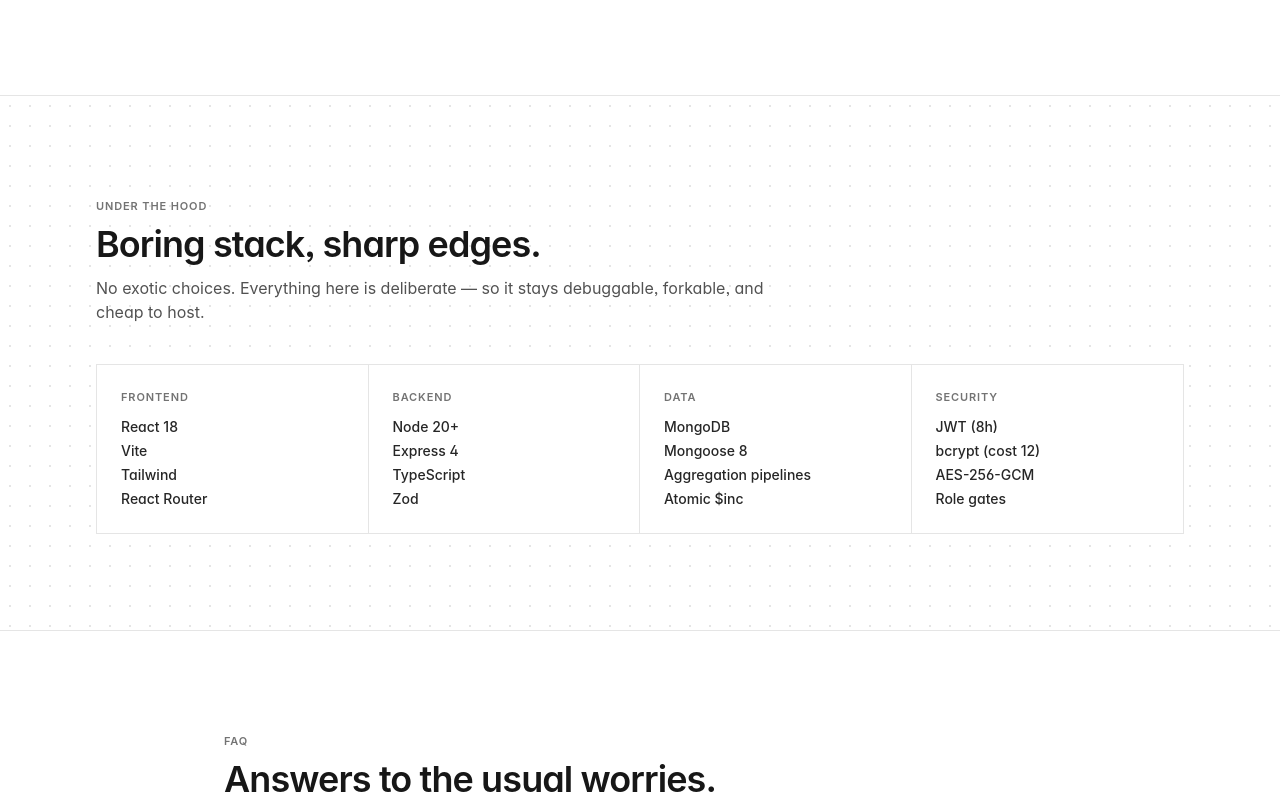
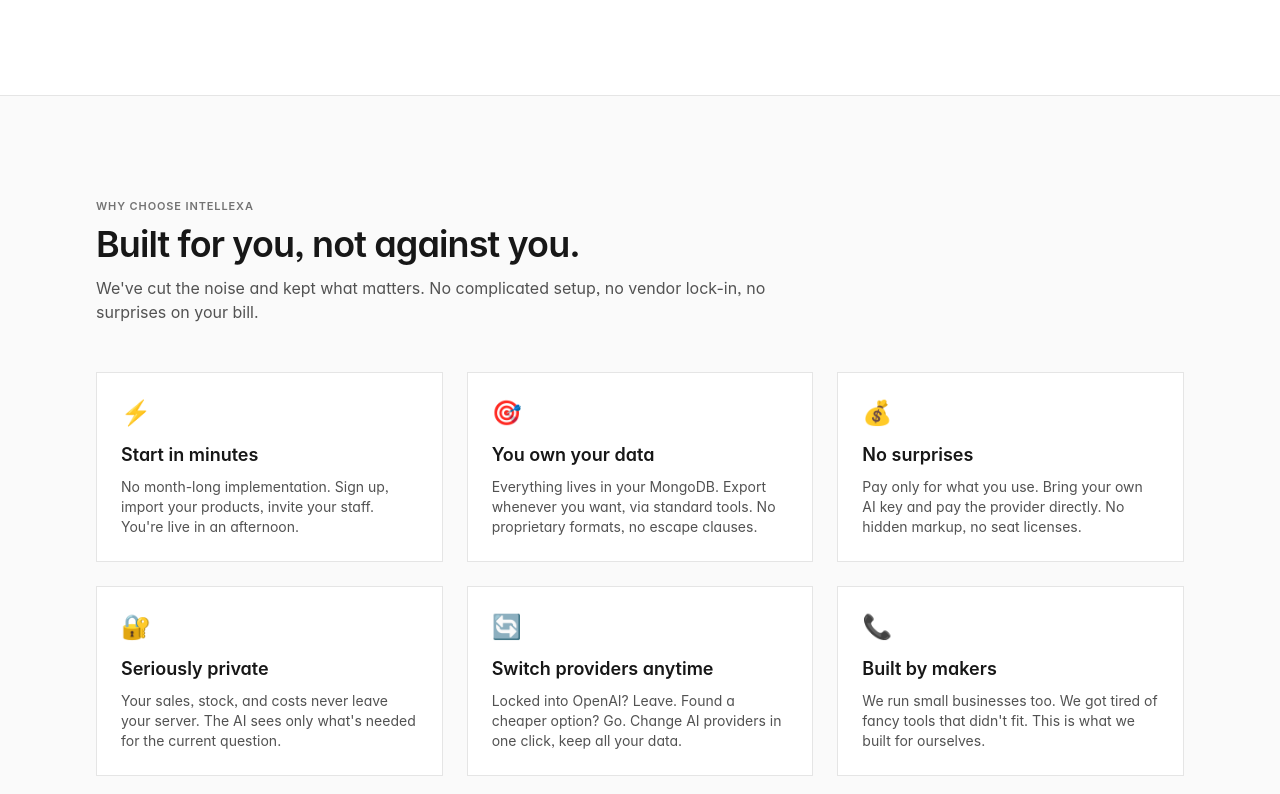
Before and after one commit to Leslie-23/ai-sme, a React (Vite) app in the folder client/: page / in a window 1280 px wide. Shown: the part 4209-5003 px from the top of the page. Built offline with nearby package versions, Linux system fonts and the light colour scheme; a web font is replaced by a local one.

Commit message:
WIP: redesign of the Landing Page

```diff
--- a/client/src/pages/LandingPage.tsx
+++ b/client/src/pages/LandingPage.tsx
@@ -262,23 +262,48 @@
         </div>
       </section>
 
-      <section className={`relative border-b border-neutral-200 ${DOT_GRID}`}>
+      <section className={`relative border-b border-neutral-200 bg-neutral-50`}>
         <div className="max-w-6xl mx-auto px-5 md:px-8 py-16 md:py-24">
-          <div className="mb-10">
-            <span className="label">Under the hood</span>
+          <div className="mb-12">
+            <span className="label">Why choose Intellexa</span>
             <h2 className="text-3xl md:text-4xl font-semibold tracking-tight mt-2">
-              Boring stack, sharp edges.
+              Built for you, not against you.
             </h2>
             <p className="text-neutral-600 mt-3 max-w-2xl">
-              No exotic choices. Everything here is deliberate — so it stays debuggable, forkable, and
-              cheap to host.
+              We've cut the noise and kept what matters. No complicated setup, no vendor lock-in, no surprises on your bill.
             </p>
           </div>
-          <div className="grid grid-cols-2 md:grid-cols-4 gap-0 bg-white border border-neutral-200 [&>*]:border-neutral-200 [&>*]:p-6 [&>*]:border-r [&>*]:border-b md:[&>*:nth-child(4n)]:border-r-0 md:[&>*:nth-last-child(-n+4)]:border-b-0">
-            <TechCell cat="Frontend" items={['React 18', 'Vite', 'Tailwind', 'React Router']} />
-            <TechCell cat="Backend" items={['Node 20+', 'Express 4', 'TypeScript', 'Zod']} />
-            <TechCell cat="Data" items={['MongoDB', 'Mongoose 8', 'Aggregation pipelines', 'Atomic $inc']} />
-            <TechCell cat="Security" items={['JWT (8h)', 'bcrypt (cost 12)', 'AES-256-GCM', 'Role gates']} />
+          <div className="grid grid-cols-1 md:grid-cols-3 gap-6">
+            <div className="bg-white border border-neutral-200 p-6 rounded-lg">
+              <div className="text-2xl mb-3">⚡</div>
+              <h3 className="font-semibold text-lg mb-2">Start in minutes</h3>
+              <p className="text-sm text-neutral-600">No month-long implementation. Sign up, import your products, invite your staff. You're live in an afternoon.</p>
+            </div>
+            <div className="bg-white border border-neutral-200 p-6 rounded-lg">
+              <div className="text-2xl mb-3">🎯</div>
+              <h3 className="font-semibold text-lg mb-2">You own your data</h3>
+              <p className="text-sm text-neutral-600">Everything lives in your MongoDB. Export whenever you want, via standard tools. No proprietary formats, no escape clauses.</p>
+            </div>
+            <div className="bg-white border border-neutral-200 p-6 rounded-lg">
+              <div className="text-2xl mb-3">💰</div>
+              <h3 className="font-semibold text-lg mb-2">No surprises</h3>
+              <p className="text-sm text-neutral-600">Pay only for what you use. Bring your own AI key and pay the provider directly. No hidden markup, no seat licenses.</p>
+            </div>
+            <div className="bg-white border border-neutral-200 p-6 rounded-lg">
+              <div className="text-2xl mb-3">🔐</div>
+              <h3 className="font-semibold text-lg mb-2">Seriously private</h3>
+              <p className="text-sm text-neutral-600">Your sales, stock, and costs never leave your server. The AI sees only what's needed for the current question.</p>
+            </div>
+            <div className="bg-white border border-neutral-200 p-6 rounded-lg">
+              <div className="text-2xl mb-3">🔄</div>
+              <h3 className="font-semibold text-lg mb-2">Switch providers anytime</h3>
+              <p className="text-sm text-neutral-600">Locked into OpenAI? Leave. Found a cheaper option? Go. Change AI providers in one click, keep all your data.</p>
+            </div>
+            <div className="bg-white border border-neutral-200 p-6 rounded-lg">
+              <div className="text-2xl mb-3">📞</div>
+              <h3 className="font-semibold text-lg mb-2">Built by makers</h3>
+              <p className="text-sm text-neutral-600">We run small businesses too. We got tired of fancy tools that didn't fit. This is what we built for ourselves.</p>
+            </div>
           </div>
         </div>
       </section>
```
